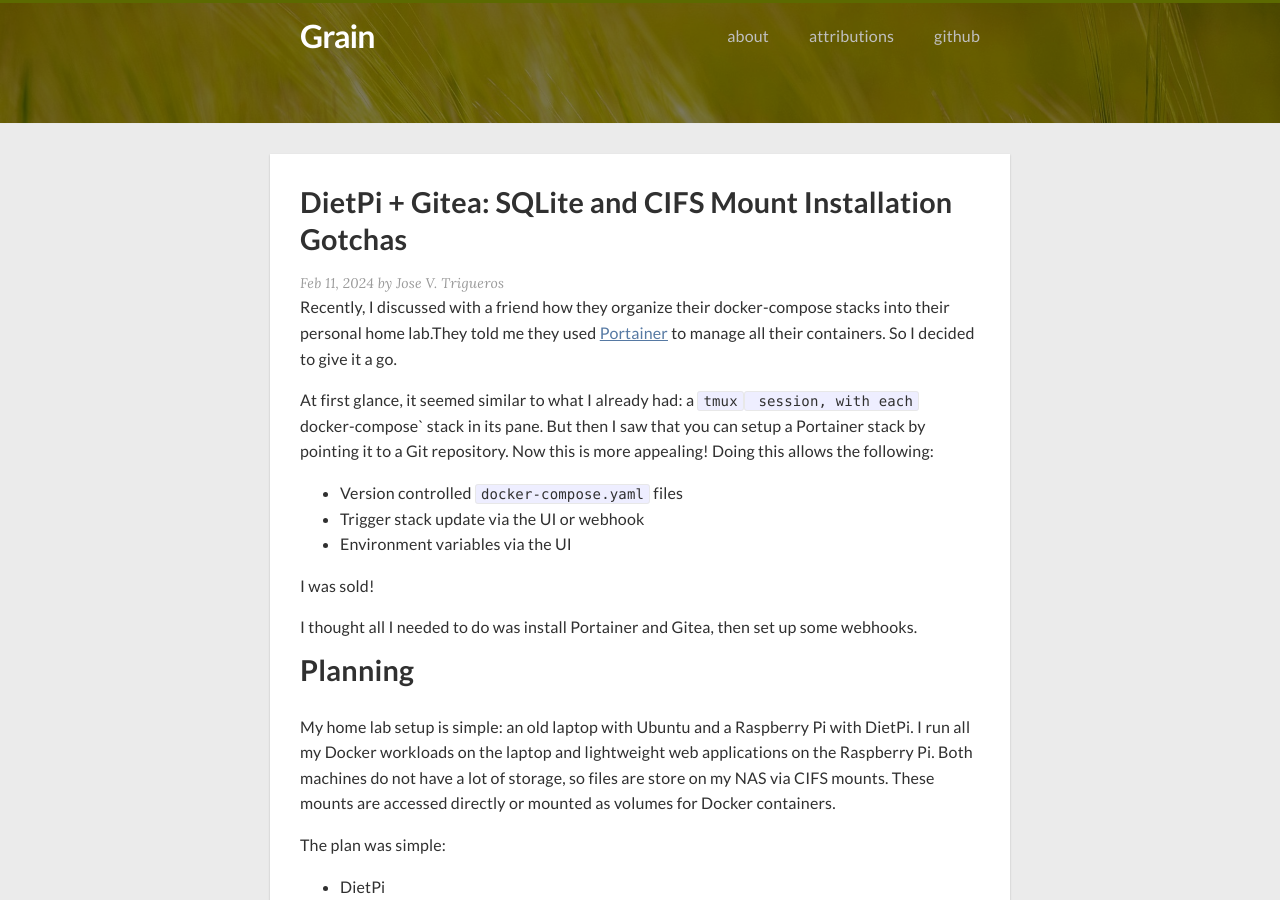
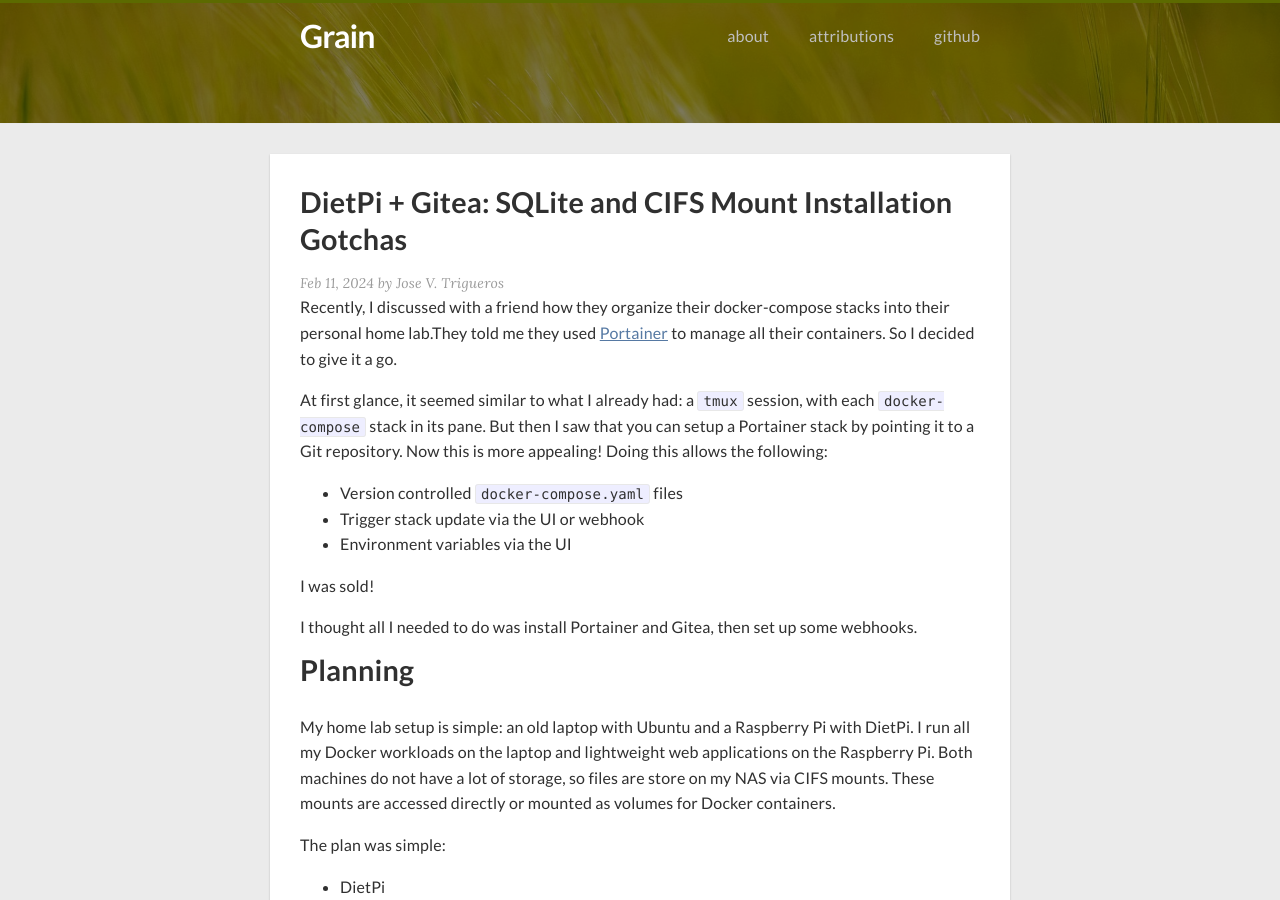
Before and after one commit to jvtrigueros/blog.jvtrigueros.com, a Jekyll site: the page built from src/_posts/2024-02-11-dietpi-gitea-sqlite-cifs.md, in a window 1280 px wide and 900 px high. Built offline with Jekyll 4.4.1, drawn with Linux system fonts in a browser that asks for light colours; nearby versions of some CDN libraries; comment, search, counter and statistics services are not loaded.

Commit message:
Fix backtick quote

```diff
--- a/src/_posts/2024-02-11-dietpi-gitea-sqlite-cifs.md
+++ b/src/_posts/2024-02-11-dietpi-gitea-sqlite-cifs.md
@@ -8,7 +8,7 @@
 their personal home lab.They told me they used [Portainer](https://docs.portainer.io/)
 to manage all their containers. So I decided to give it a go.
 
-At first glance, it seemed similar to what I already had: a `tmux`` session, with each
+At first glance, it seemed similar to what I already had: a `tmux` session, with each
 `docker-compose` stack in its pane. But then I saw that you can setup a Portainer stack
 by pointing it to a Git repository. Now this is more appealing! Doing this allows the
 following:
```
